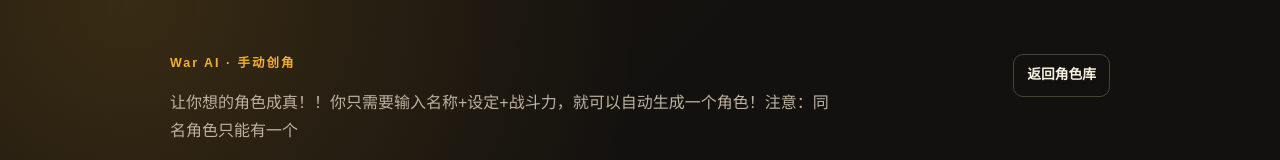
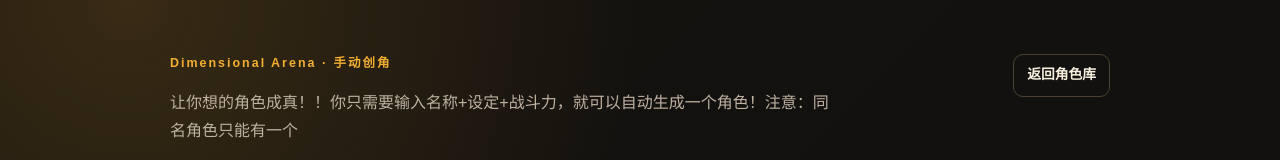
Before and after one commit to xcymm3/wtfWar, a Next.js app: page /create in a window 1280 px wide. Shown: the top 160 px of the page. Built offline with nearby package versions, Linux system fonts and the light colour scheme.

Commit message:
feat: rename product to Dimensional Arena

```diff
--- a/app/layout.tsx
+++ b/app/layout.tsx
@@ -2,7 +2,7 @@ import type { Metadata } from "next";
 import "./globals.css";
 
 export const metadata: Metadata = {
-  title: "War AI",
+  title: "Dimensional Arena",
   description: "用一句话创造角色，开始一场 AI 文字对战。",
   icons: {
     icon: "/favicon.svg",
--- a/features/battle-observer/BattleObserver.tsx
+++ b/features/battle-observer/BattleObserver.tsx
@@ -764,7 +764,7 @@ export function BattleObserver() {
   return (
     <main className="observer-shell">
       <section className="observer-empty">
-        <p className="library-kicker">War AI · 观战</p>
+        <p className="library-kicker">Dimensional Arena · 观战</p>
         <h1>还没有可观战的对局</h1>
         <p>请先在角色库布置双方阵容。</p>
         <Link href="/" className="empty-create-link">返回角色库</Link>
--- a/features/battle-preparation/BattlePreparation.tsx
+++ b/features/battle-preparation/BattlePreparation.tsx
@@ -195,7 +195,7 @@ export function BattlePreparation() {
     return (
       <main className="preparation-shell">
         <section className="preparation-empty">
-          <p className="library-kicker">War AI · 对战准备</p>
+          <p className="library-kicker">Dimensional Arena · 对战准备</p>
           <h1>还没有可出战的角色</h1>
           <p>请先回到角色库创建角色或加入预设角色，再为双方布置队伍。</p>
           <Link href="/" className="empty-create-link">返回角色库</Link>
@@ -209,7 +209,7 @@ export function BattlePreparation() {
       <div className="preparation-frame">
         <header className="preparation-header">
           <div>
-            <p className="library-kicker">War AI · 对战准备</p>
+            <p className="library-kicker">Dimensional Arena · 对战准备</p>
             <h1>布置队伍与战斗种子</h1>
             <p>
               每队可排入 1–5 名角色；位置越靠前，越会先承受攻击。双方人数可不同，不设战力或阶位上限。
--- a/features/character-creator/CharacterCreator.tsx
+++ b/features/character-creator/CharacterCreator.tsx
@@ -235,7 +235,7 @@ export function CharacterCreator() {
       <div className="creator-frame">
         <header className="creator-header">
           <div>
-            <p className="library-kicker">War AI · 手动创角</p>
+            <p className="library-kicker">Dimensional Arena · 手动创角</p>
             <p>让你想的角色成真！！你只需要输入名称+设定+战斗力，就可以自动生成一个角色！注意：同名角色只能有一个</p>
           </div>
           <Link href="/" className="back-link">返回角色库</Link>
--- a/features/character-library/CharacterLibrary.tsx
+++ b/features/character-library/CharacterLibrary.tsx
@@ -399,7 +399,7 @@ export function CharacterLibrary() {
           >
             <div className="character-detail-dialog-header">
               <div>
-                <span>War AI</span>
+                <span>Dimensional Arena</span>
                 <h2 id="game-help-title">游戏玩法</h2>
               </div>
               <button type="button" className="character-detail-close" aria-label="关闭帮助" onClick={() => setIsHelpOpen(false)}>×</button>
--- a/lib/balance/balanceSimulation.ts
+++ b/lib/balance/balanceSimulation.ts
@@ -389,7 +389,7 @@ export function formatProfessionBalanceReport(
     0,
   );
   const lines = [
-    "# War AI 职业平衡基线",
+    "# Dimensional Arena 职业平衡基线",
     "",
     `每个有序职业对局模拟 ${result.matchesPerPair} 场，共 ${result.totalMatches} 场；职业统计共计 ${totalProfileGames} 个参赛席位。`,
     "",
--- a/lib/characters/promptCharacterGeneration.ts
+++ b/lib/characters/promptCharacterGeneration.ts
@@ -361,7 +361,7 @@ export function generateLocalCharacter(
 }
 
 export function getCharacterGenerationSystemPrompt(): string {
-  return `你是“War AI”的角色设计器。根据用户提供的角色名称和角色描述生成一个可用于团队回合制战斗的角色；职业、属性和技能必须综合两项信息判断，仅输出 JSON 对象，不要 Markdown。
+  return `你是“Dimensional Arena”的角色设计器。根据用户提供的角色名称和角色描述生成一个可用于团队回合制战斗的角色；职业、属性和技能必须综合两项信息判断，仅输出 JSON 对象，不要 Markdown。
 JSON 必须含 name、profession、realm、attack、maxHealth、skills。profession 仅可为 tank、warrior、mage、assassin、ranger。realm 仅可为 mortal、martial_master、superpowered、cultivator、deity，应根据角色世界观强度选择战斗力阶位：菜鸟、凡人、高手、超凡、神灵（由低到高）。skills 必须正好两个，组合只能是两个主动技能或一个主动技能加一个被动技能，两个 type 不同，不能使用 buff；至少一个 type 为 damage、area_damage、cleave_passive 或 charge_strike_passive。每个技能都含 name、description、usageText、type、cooldown；usageText 是战报中放在技能名前的动作短语，如“易掌为拳，使出”，不重复技能名、不包含目标或伤害结果，中文不超过 10 个字。damage 另含 damageMultiplier（0.8-1.8），area_damage 另含 damageMultiplier（0.45-0.9），shield 另含 shieldAmount（10-45），heal 另含 healAmount（10-45），area_heal 另含 healAmount（5-25），control 另含 stunChance（0-0.5）。cleave_passive 的 cooldown 必须为 0，会让普通攻击命中敌方全体但降低有效攻击；charge_strike_passive 的 cooldown 必须为 0，另含 chargeTurns（2-5），每满该次数行动对敌方前排释放固定高伤害。area_damage 攻击敌方所有存活角色，area_heal 恢复己方所有存活角色。
 职业范围：tank 攻击 5-15、生命 145-180；warrior 14-22、120-160；mage 13-23、95-130；assassin 20-30、85-120；ranger 16-25、105-145。冷却 1-5。所有中文文本简洁，技能名不重复。`;
 }
```
Also changed, not shown: 4 other files (tests, documents, lock files or other folders).
